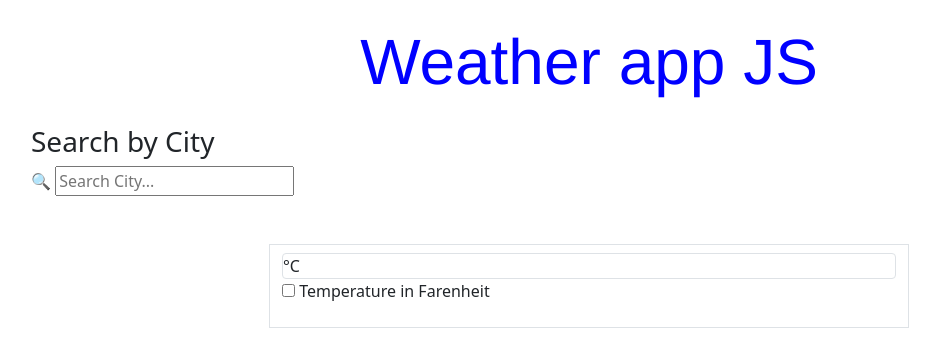
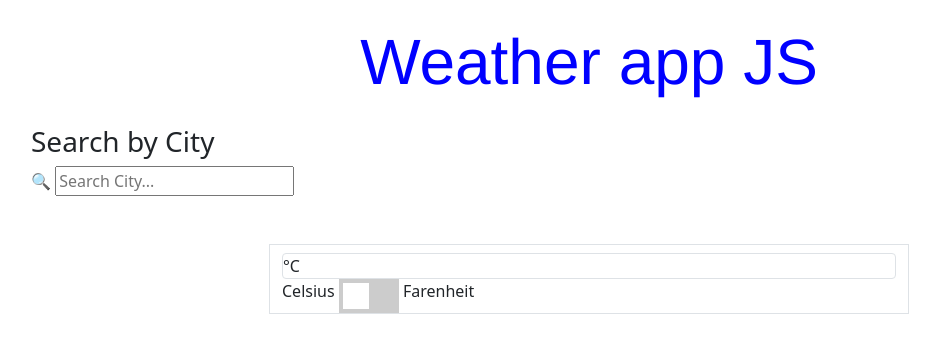
Before and after one commit to alejandrotoledoweb/js-weather-app, a website with bundled scripts: page dist/index.html in a window 1280 px wide. Shown: the whole page, without its empty margins (51-991 px from the left). Built offline with nearby package versions, Linux system fonts and the light colour scheme; no server answers.

Commit message:
change to arrow function and add the toggle switch

```diff
--- /dev/null
+++ b/src/apiPage.js
@@ -0,0 +1,11 @@
+// Build page with API data
+
+const buildPage = (place, t, feels, desc, humid, m) => {
+  desc = desc.charAt(0).toUpperCase() + desc.slice(1);
+  cityName.textContent = place;
+  weatherCondition.textContent = desc;
+  temp.textContent = Math.round(t);
+  feelsLike.textContent = `Feels like: ${Math.round(feels)}°`;
+  max.textContent = `Today's high: ${Math.round(m)}°`;
+  humidity.textContent = `Humidty: ${humid}%`;
+};
--- a/src/index.js
+++ b/src/index.js
@@ -26,7 +26,7 @@ const buildPage = (place, t, feels, desc, humid, m) => {
 
 
 // Add image gifs
-async function getSticker(search) {
+const getSticker = async (search) => {
   try {
     const response = await fetch(`https://api.giphy.com/v1/stickers/translate?api_key=qitI9CMnXX08n6UFhJJoChiA9ZKbAl53&s=${search}`, { mode: 'cors' });
     const sticker = await response.json();
@@ -36,7 +36,7 @@ async function getSticker(search) {
   }
 }
 
-async function getWeather(location) {
+const getWeather = async (location) => {
   const response = await fetch(`https://api.openweathermap.org/data/2.5/weather?q=${location}&units=metric&appid=d3038b3303b62168dd448fbeb4531d41`, { mode: 'cors' });
   const data = await response.json();
   const { name } = data;
@@ -71,7 +71,7 @@ const changeDef = async () => {
 
 getWeather('Quito');
 
-async function toggleFarenheight() {
+const toggleFarenheight = async () => {
   const location = cityName.textContent;
   const unit = checkState();
   const response = await fetch(`https://api.openweathermap.org/data/2.5/weather?q=${location}&units=${unit}&appid=d3038b3303b62168dd448fbeb4531d41`, { mode: 'cors' });
--- a/src/style/style.css
+++ b/src/style/style.css
@@ -3,3 +3,56 @@ h1 {
   font-family: 'Franklin Gothic Medium', 'Arial Narrow', Arial, sans-serif;
   color: blue;
 }
+
+.switch {
+  position: relative;
+  display: inline-block;
+  width: 60px;
+  height: 34px;
+}
+
+/* Hide default HTML checkbox */
+.switch input {
+  opacity: 0;
+  width: 0;
+  height: 0;
+}
+
+/* The slider */
+.slider {
+  position: absolute;
+  cursor: pointer;
+  top: 0;
+  left: 0;
+  right: 0;
+  bottom: 0;
+  background-color: #ccc;
+  -webkit-transition: .4s;
+  transition: .4s;
+}
+
+.slider:before {
+  position: absolute;
+  content: "";
+  height: 26px;
+  width: 26px;
+  left: 4px;
+  bottom: 4px;
+  background-color: white;
+  -webkit-transition: .4s;
+  transition: .4s;
+}
+
+input:checked + .slider {
+  background-color: #2196F3;
+}
+
+input:focus + .slider {
+  box-shadow: 0 0 1px #2196F3;
+}
+
+input:checked + .slider::before {
+  -webkit-transform: translateX(26px);
+  -ms-transform: translateX(26px);
+  transform: translateX(26px);
+}
```
Also changed, not shown: dist/index.html, dist/main.js.
